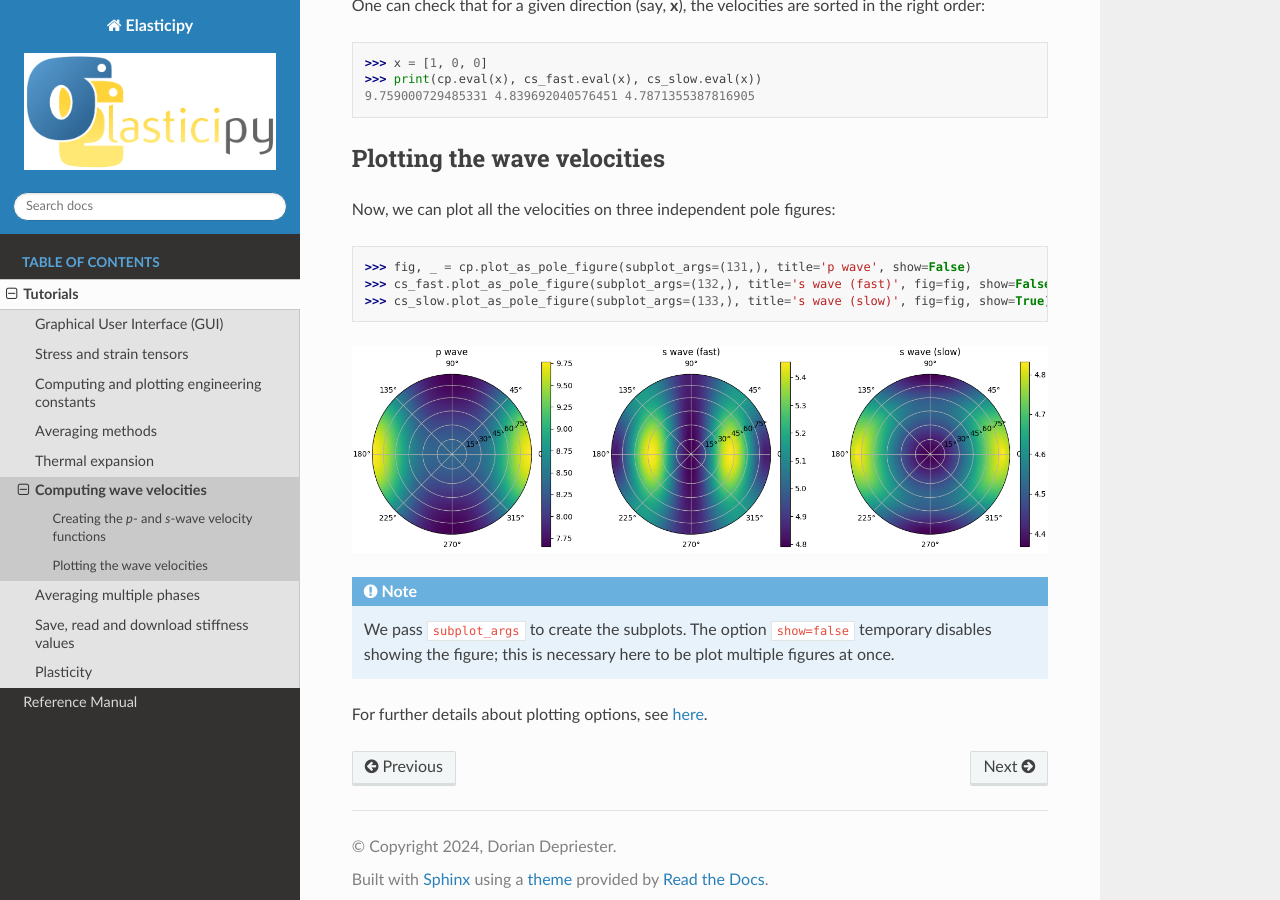
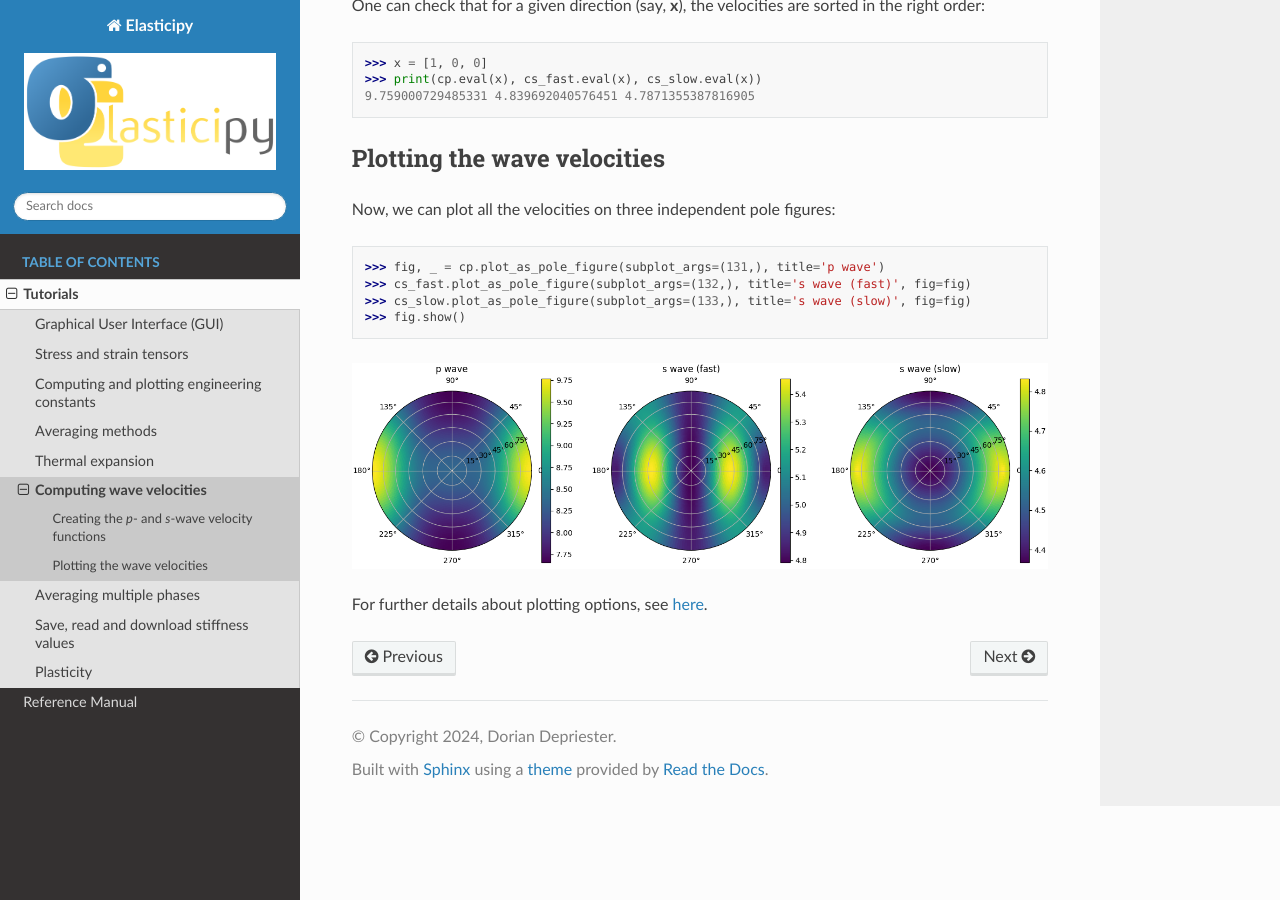
Before and after one commit to DorianDepriester/Elasticipy, a Sphinx documentation site: the page built from docs/source/Tutorials/Tutorial_wave-velocities.rst, in a window 1280 px wide and 900 px high, scrolled down 1091 px. Built offline with Sphinx 7.4.7 and the Read the Docs theme 3.1.0, drawn with Linux system fonts in a browser that asks for light colours.

Commit message:
Remove show option, and add fig.show()

```diff
--- a/docs/source/Tutorials/Tutorial_wave-velocities.rst
+++ b/docs/source/Tutorials/Tutorial_wave-velocities.rst
@@ -56,16 +56,12 @@ Plotting the wave velocities
 ----------------------------
 Now, we can plot all the velocities on three independent pole figures:
 
->>> fig, _ = cp.plot_as_pole_figure(subplot_args=(131,), title='p wave', show=False)
->>> cs_fast.plot_as_pole_figure(subplot_args=(132,), title='s wave (fast)', fig=fig, show=False) # doctest: +SKIP
->>> cs_slow.plot_as_pole_figure(subplot_args=(133,), title='s wave (slow)', fig=fig, show=True)  # doctest: +SKIP
+>>> fig, _ = cp.plot_as_pole_figure(subplot_args=(131,), title='p wave')
+>>> cs_fast.plot_as_pole_figure(subplot_args=(132,), title='s wave (fast)', fig=fig) # doctest: +SKIP
+>>> cs_slow.plot_as_pole_figure(subplot_args=(133,), title='s wave (slow)', fig=fig) # doctest: +SKIP
+>>> fig.show()
 
 .. image:: images/WaveVelocities.png
 
 
-.. note::
-
-    We pass ``subplot_args`` to create the subplots. The option ``show=false`` temporary disables showing the figure;
-    this is necessary here to be plot multiple figures at once.
-
 For further details about plotting options, see :ref:`here<plotting>`.
```
